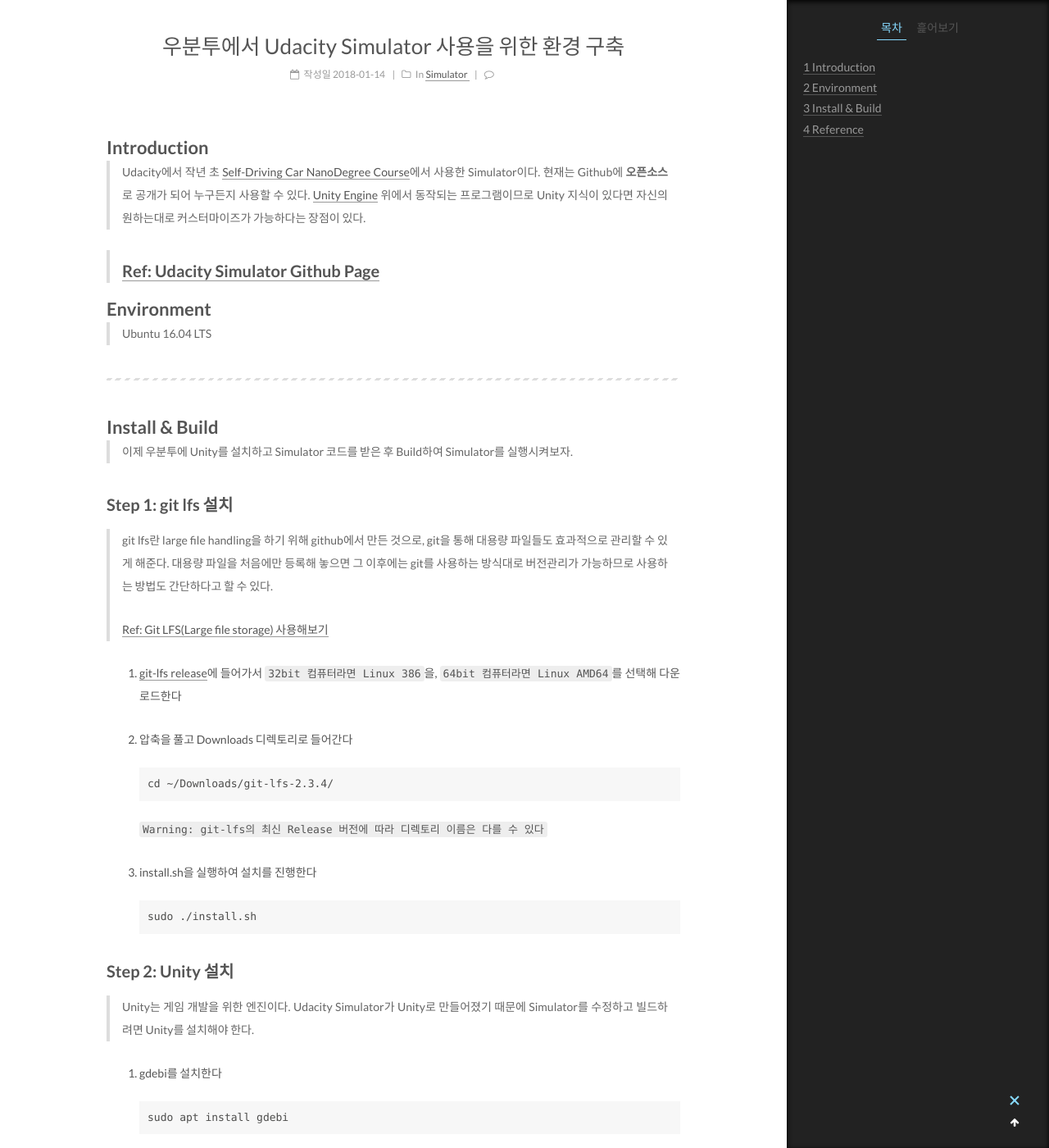
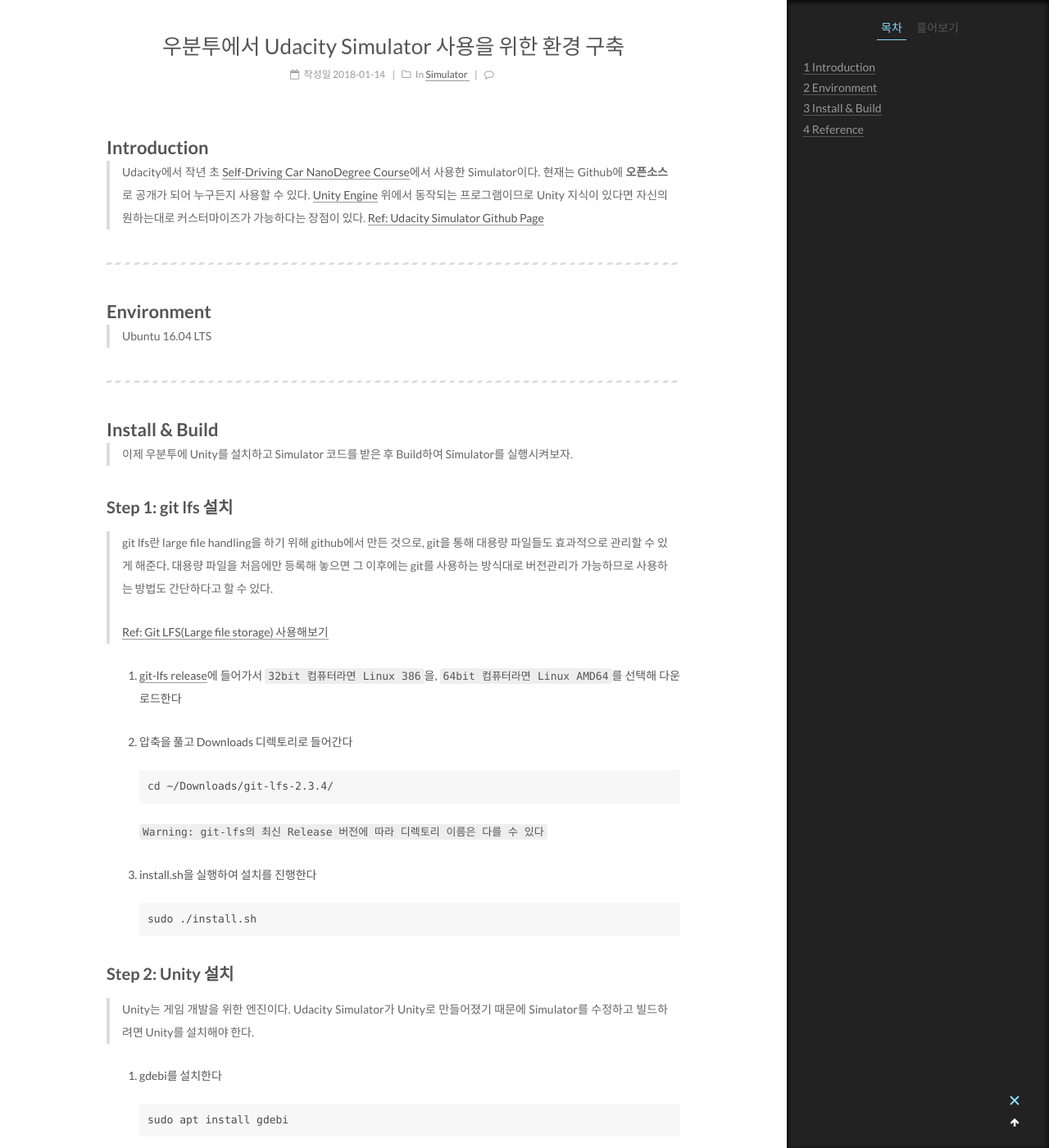
Before and after one commit to qwes98/qwes98.github.io, a Jekyll site: the page built from _posts/2018-01-13-setup-environment-for-using-udacity-simulator.md, in a window 1280 px wide and 1400 px high, scrolled down 340 px. Shown: the whole window at 82% size. Built offline with Jekyll 4.4.1, drawn with Linux system fonts in a browser that asks for light colours; comment, search, counter and statistics services are not loaded.

```diff
--- a/_posts/2018-01-13-setup-environment-for-using-udacity-simulator.md
+++ b/_posts/2018-01-13-setup-environment-for-using-udacity-simulator.md
@@ -10,22 +10,15 @@ date: 2018-01-14
 ---
 
 # **Introduction**
+> Udacity에서 작년 초 [Self-Driving Car NanoDegree Course](https://www.udacity.com/course/self-driving-car-engineer-nanodegree--nd013)에서 사용한 Simulator이다. 현재는 Github에 **오픈소스**로 공개가 되어 누구든지 사용할 수 있다. [Unity Engine](https://unity3d.com/kr/) 위에서 동작되는 프로그램이므로 Unity 지식이 있다면 자신의 원하는대로 커스터마이즈가 가능하다는 장점이 있다.
+[Ref: Udacity Simulator Github Page](https://github.com/udacity/self-driving-car-sim)
 
-
-> Udacity에서 작년 초 [Self-Driving Car NanoDegree Course](https://www.udacity.com/course/self-driving-car-engineer-nanodegree--nd013)에서 사용한 Simulator이다. 현재는 Github에 **오픈소스**로 공개가 되어 누구든지 사용할 수 있다. [Unity Engine](https://unity3d.com/kr/) 위에서 동작되는 프로그램이므로 Unity 지식이 있다면 자신의 원하는대로 커스터마이즈가 가능하다는 장점이 있다.
-
-> [Ref: Udacity Simulator Github Page](https://github.com/udacity/self-driving-car-sim)
 ----
-
 # **Environment**
-
-
 > Ubuntu 16.04 LTS
 
 ----
 # **Install & Build**
-
-
 > 이제 우분투에 Unity를 설치하고 Simulator 코드를 받은 후 Build하여 Simulator를 실행시켜보자.
 
 ## Step 1: git lfs 설치
@@ -90,6 +83,7 @@ git lfs pull
 4. 왼쪽 위에 `File > Build Settings`를 눌러 Build Settings로 들어간다
 
 5. 자신의 컴퓨터에 맞게 Target Platform과 Architecture를 선택한 후 `Build`버튼을 누른다
+
 ----
 # **Reference**
 
```
